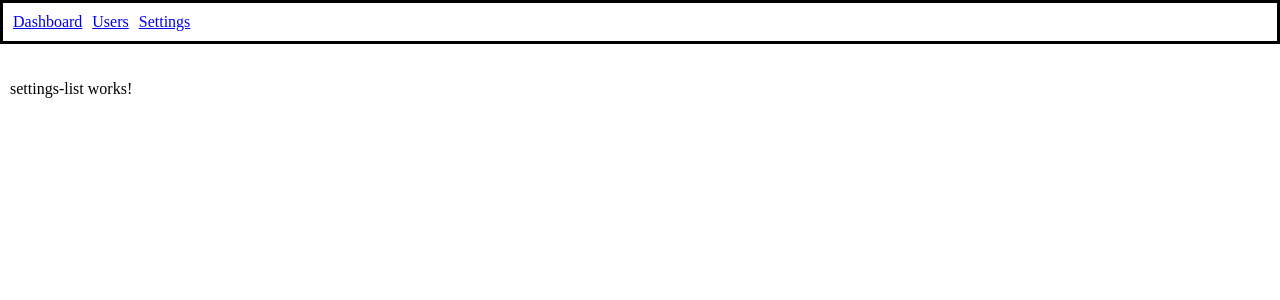
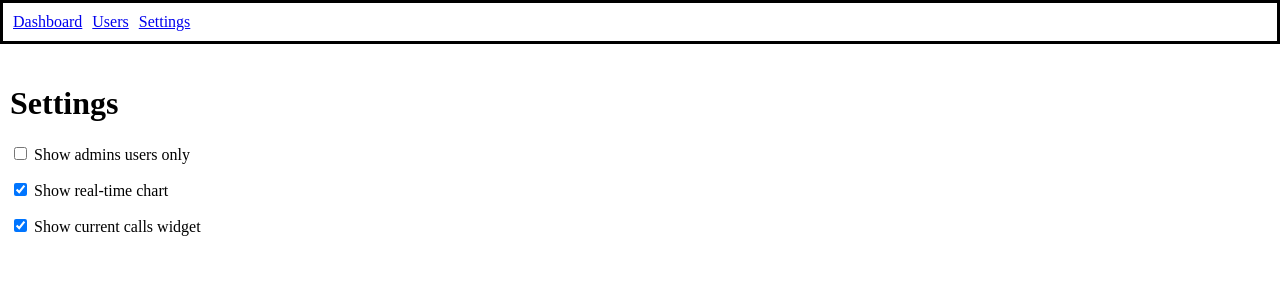
Before and after one commit to merey90/sabienzia, an Angular app: page /settings in a window 1280 px wide. Shown: the top 300 px of the page. Built offline with nearby package versions, Linux system fonts and the light colour scheme.

Commit message:
settings module  and service ready

```diff
--- a/src/app/app.module.ts
+++ b/src/app/app.module.ts
@@ -12,7 +12,6 @@ import { AppRoutingModule } from './app-routing.module';
     BrowserModule,
     AppRoutingModule
   ],
-  providers: [],
   bootstrap: [AppComponent]
 })
 export class AppModule { }
--- /dev/null
+++ b/src/app/models/settings.model.ts
@@ -0,0 +1,5 @@
+export class Settings {
+  showAdminsOnly: boolean;
+  showChart: boolean;
+  showDataWidget: boolean;
+}
--- a/src/app/modules/settings/settings-list/settings-list.component.html
+++ b/src/app/modules/settings/settings-list/settings-list.component.html
@@ -1,3 +1,21 @@
+<h1>
+  Settings
+</h1>
 <p>
-  settings-list works!
+  <label>
+    <input type="checkbox" name="showAdminsOnly" (click)="onCbxClick($event)" [checked]="this.settings.showAdminsOnly"/>
+    Show admins users only
+  </label>
 </p>
+<p>
+  <label>
+    <input type="checkbox" name="showChart" (click)="onCbxClick($event)" [checked]="this.settings.showChart"/>
+    Show real-time chart
+  </label>
+</p>
+<p>
+  <label>
+    <input type="checkbox" name="showDataWidget" (click)="onCbxClick($event)" [checked]="this.settings.showDataWidget"/>
+    Show current calls widget
+  </label>
+</p>
--- a/src/app/modules/settings/settings-list/settings-list.component.ts
+++ b/src/app/modules/settings/settings-list/settings-list.component.ts
@@ -1,4 +1,6 @@
 import { Component, OnInit } from '@angular/core';
+import { SettingsService } from '../../../services/settings.service';
+import { Settings } from '../../../models/settings.model';
 
 @Component({
   selector: 'app-settings-list',
@@ -6,8 +8,21 @@ import { Component, OnInit } from '@angular/core';
   styleUrls: ['./settings-list.component.scss']
 })
 export class SettingsListComponent implements OnInit {
+  private settings: Settings;
 
-  constructor() { }
+  constructor(private settingsService: SettingsService) {
+    this.settings = this.settingsService.getSettings();
+  }
+
+  onCbxClick(event: any): void {
+    const cbxName = event.target.name;
+
+    const settings = this.settings;
+    settings[cbxName] = !settings[cbxName];
+    this.settings = settings;
+
+    this.settingsService.setSettings(this.settings);
+  }
 
   ngOnInit() {
   }
--- /dev/null
+++ b/src/app/services/settings.service.ts
@@ -0,0 +1,27 @@
+import { Injectable } from '@angular/core';
+import { Settings } from '../models/settings.model';
+
+const MOCK_SETTINGS: Settings = {
+  'showAdminsOnly': false,
+  'showChart': true,
+  'showDataWidget': true
+};
+
+@Injectable({
+  providedIn: 'root'
+})
+export class SettingsService {
+  private settings: Settings;
+
+  constructor() {
+    this.settings = MOCK_SETTINGS;
+  }
+
+  setSettings(settings) {
+    this.settings = settings;
+  }
+
+  getSettings(): Settings {
+    return this.settings;
+  }
+}
```
Also changed, not shown: 1 other file (tests, documents, lock files or other folders).
